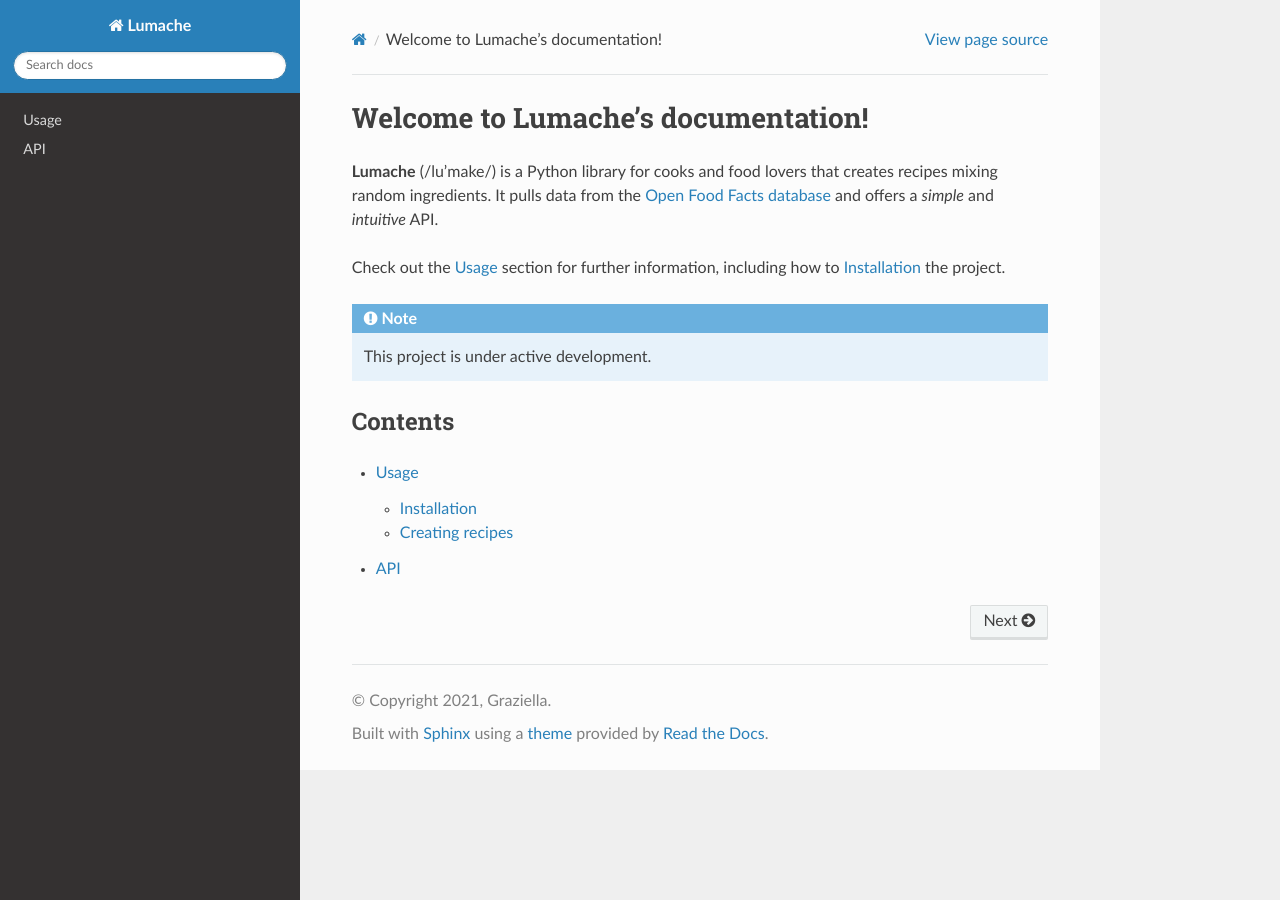
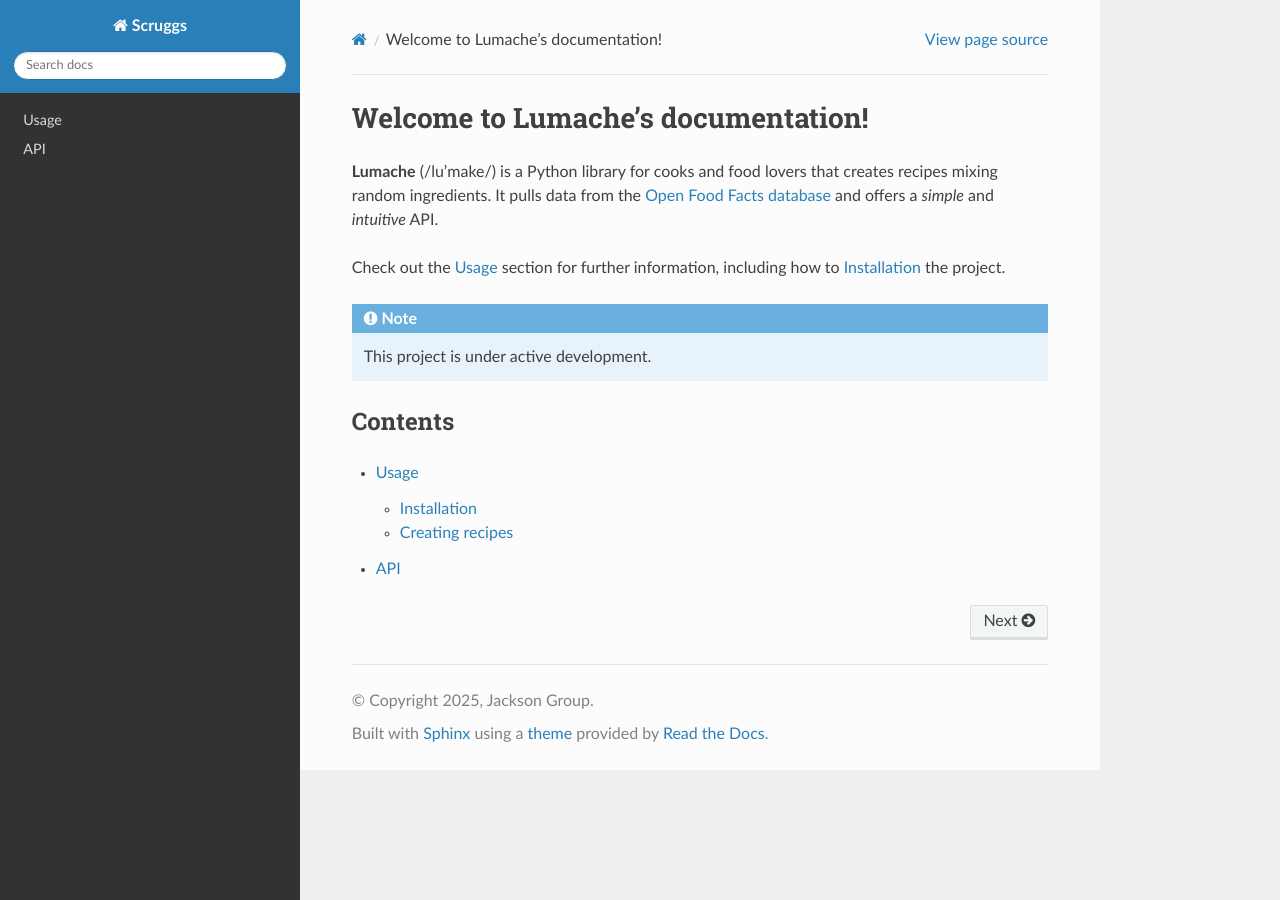
Before and after one commit to vishnu2709/Scruggs, a Sphinx documentation site: the page built from docs/source/index.rst, in a window 1280 px wide. Built offline with Sphinx 7.4.7 and the Read the Docs theme 3.1.0, drawn with Linux system fonts in a browser that asks for light colours.

Commit message:
Update conf.py

```diff
--- a/docs/source/conf.py
+++ b/docs/source/conf.py
@@ -2,9 +2,9 @@
 
 # -- Project information
 
-project = 'Lumache'
-copyright = '2021, Graziella'
-author = 'Graziella'
+project = 'Scruggs'
+copyright = '2025, Jackson Group'
+author = 'Vishnu Raghuraman'
 
 release = '0.1'
 version = '0.1.0'
```
